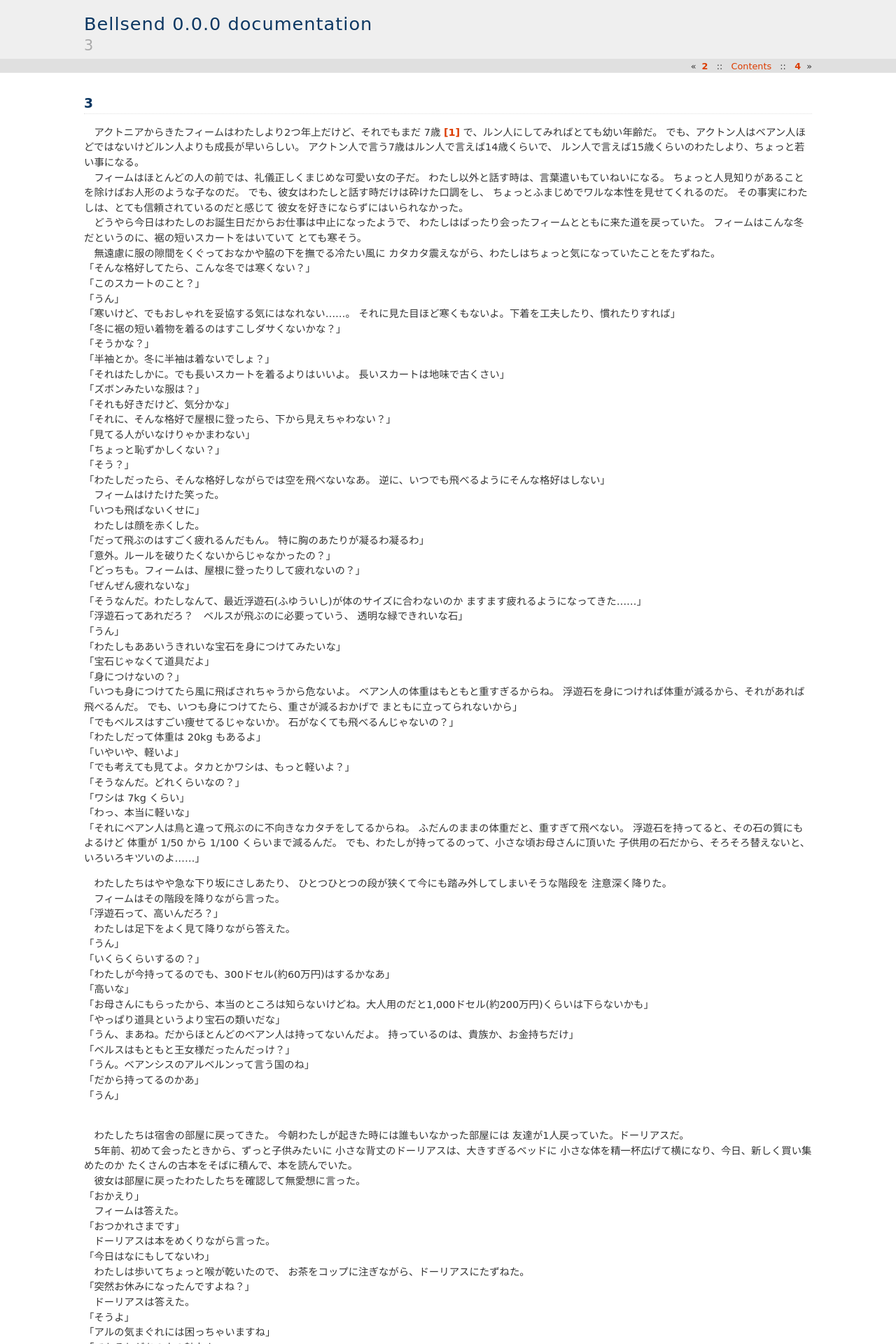
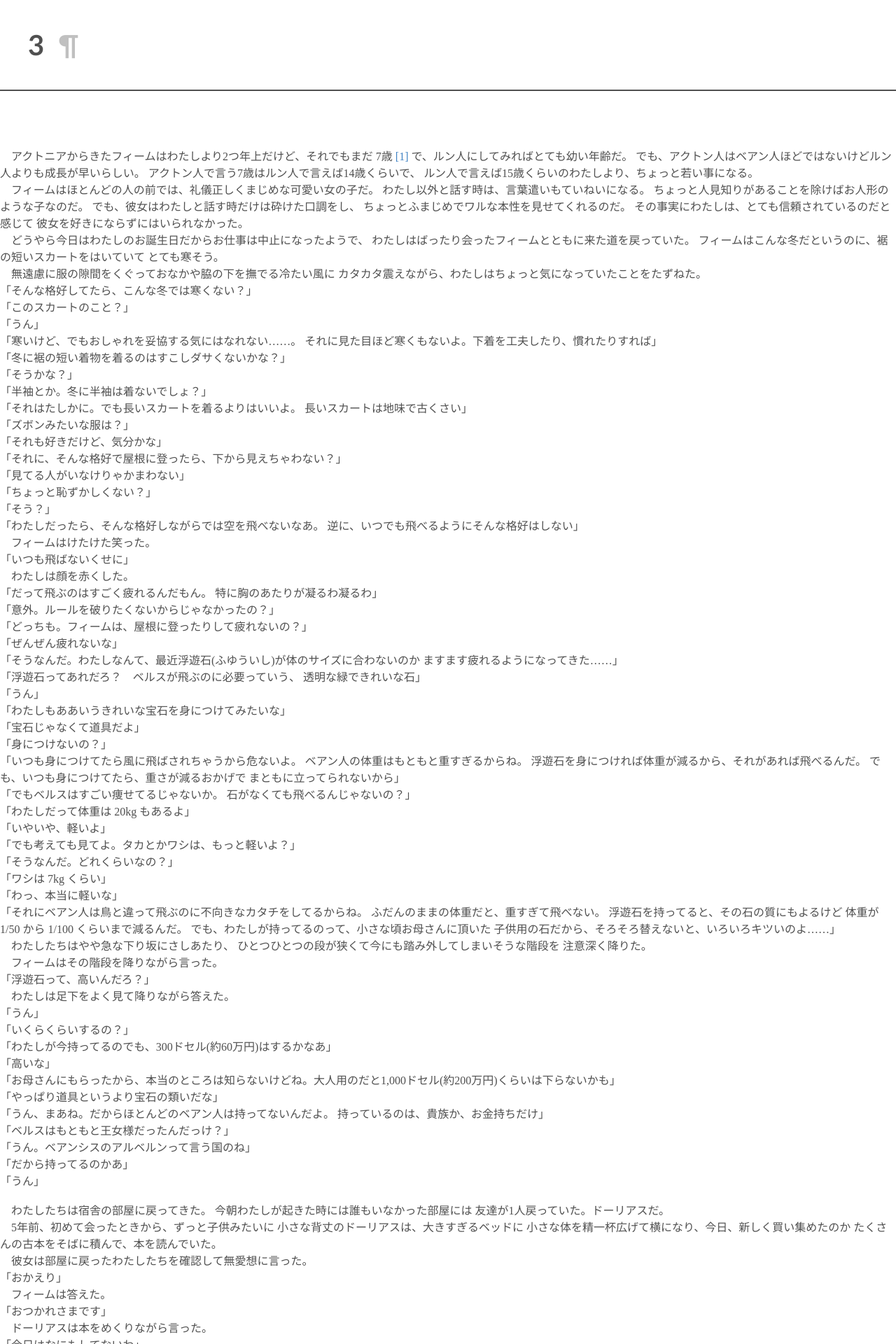
Before and after one commit to pasberth/Bellsend, a Sphinx documentation site: the page built from source/chapter-01/act-01/2012-12-14.rst, in a window 1280 px wide. Shown: the top 1920 px of the page at 70% size. Built offline with Sphinx 7.4.7, drawn with Linux system fonts in a browser that asks for light colours.

Commit message:
テーマ変更

```diff
--- a/source/conf.py
+++ b/source/conf.py
@@ -17,3 +17,12 @@ pygments_style = 'sphinx'
 html_theme = 'haiku'
 
 html_static_path = ['.static']
+
+html_title = "Bellsend"
+html_short_title = html_title
+
+html_theme = "pasberth"
+html_theme_path = ['theme']
+html_theme_options = {
+  "nosidebar": True
+}
--- /dev/null
+++ b/source/theme/pasberth/static/pasberth.css_t
@@ -0,0 +1,119 @@
+/******************************************************************************\
+ * Web site
+\******************************************************************************/
+
+body {
+  color: #505050;
+  background-color: white;
+  margin: 0;
+  padding: 0;
+}
+
+a {
+  color: #4183c4;
+  text-decoration: none;
+}
+
+a:hover {
+  color: #4183c4;
+  text-decoration: underline;
+}
+
+/******************************************************************************\
+ * Code
+\******************************************************************************/
+
+pre {
+  font-family: "Source Code Pro", "Consolas", "Bitstream Vera Sans Mono", "Courier New";
+}
+
+.pre {
+  font-family: "Source Code Pro", "Consolas", "Bitstream Vera Sans Mono", "Courier New";
+}
+
+.linenos {
+  padding-right: 1em;
+}
+
+/******************************************************************************\
+ * Document
+\******************************************************************************/
+
+.document {
+  margin: 0;
+  padding: 0;
+}
+
+.documentwrapper {
+  margin: 0;
+  padding: 0;
+}
+
+.body {
+  margin: 0;
+  padding: 0;
+}
+
+.document h1 {
+    margin-top: 0;
+    margin-right: auto;
+    margin-left: auto;
+    margin-bottom: 2em;
+    padding: 1em;
+
+    font-size: 2.5em;
+    font-weight: bold;
+    font-family: "Optima";
+
+    border-bottom-style: solid;
+    border-bottom-width: 2px;
+}
+
+.document h2 {
+    margin: 0;
+    padding: 0;
+
+    font-size: 2em;
+    font-weight: normal;
+    font-family: "Gill Sans";
+}
+
+.document h3, h4, h5, h6 {
+    margin: 0;
+    padding: 0;
+
+    font-size: 1.5em;
+    font-weight: normal;
+    font-family: "Gill Sans";
+}
+
+.document .headerlink {
+  margin-left: 0.5em;
+  font-style: normal;
+  color: silver;
+}
+
+.section > p {
+  margin: 1em;
+}
+
+.section > div {
+  margin: 1em;
+}
+
+/******************************************************************************\
+ * Related
+\******************************************************************************/
+
+.related {
+  display: none;
+}
+
+/******************************************************************************\
+ * Footer
+\******************************************************************************/
+
+.footer {
+  margin-top: 2em;
+  text-align: center;
+}
--- /dev/null
+++ b/source/theme/pasberth/theme.conf
@@ -0,0 +1,4 @@
+[theme]
+inherit = basic
+stylesheet = pasberth.css
+pygments_style = github
```
Also changed, not shown: 1 other file.
